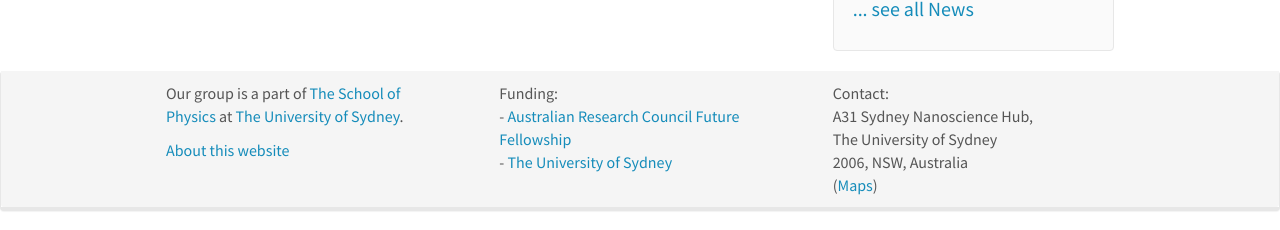
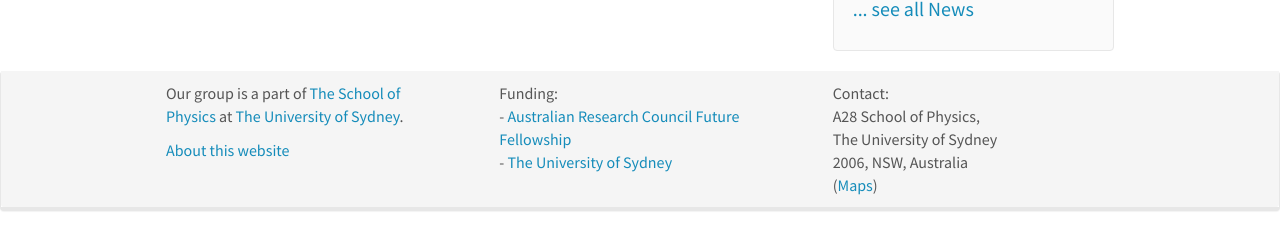
Before and after one commit to quantumOpticsTheorySydney/quantumOpticsTheorySydney.github.io, a Jekyll site: the page built from _pages/home.md, in a window 1280 px wide and 900 px high, scrolled down 550 px. Shown: the part 667-897 px from the top of the window. Built offline with Jekyll 4.4.1, drawn with Linux system fonts in a browser that asks for light colours; nearby versions of some CDN libraries.

Commit message:
news update Sep 2026 part3

```diff
--- a/_includes/footer.html
+++ b/_includes/footer.html
@@ -20,7 +20,7 @@
 		</div>
 		<div class="col-sm-4">
 		  Contact:<br />
-		  A31 Sydney Nanoscience Hub, <br />
+		  A28 School of Physics, <br />
 		  The University of Sydney<br />
 		  2006, NSW, Australia <br />
             (<a href="https://goo.gl/maps/z9NSt6r4RAeF7UeG9">Maps</a>)
--- a/_pages/home.md
+++ b/_pages/home.md
@@ -34,6 +34,9 @@ Our research is chiefly focused on understanding quantum many-body phenomena in
         <div class="item">
             <img src="{{ site.url }}{{ site.baseurl }}/images/pubpic/NPHOT_g2_antibunched.png" alt="Slide 3" />
         </div>
+        <div class="item">
+            <img src="{{ site.url }}{{ site.baseurl }}/images/newspic/IMG_0533.jpg" alt="Slide 4" />
+        </div>
     </div>
   <a class="left carousel-control" href="#carousel" role="button" data-slide="prev">
     <span class="glyphicon glyphicon-chevron-left" aria-hidden="true"></span>
```
